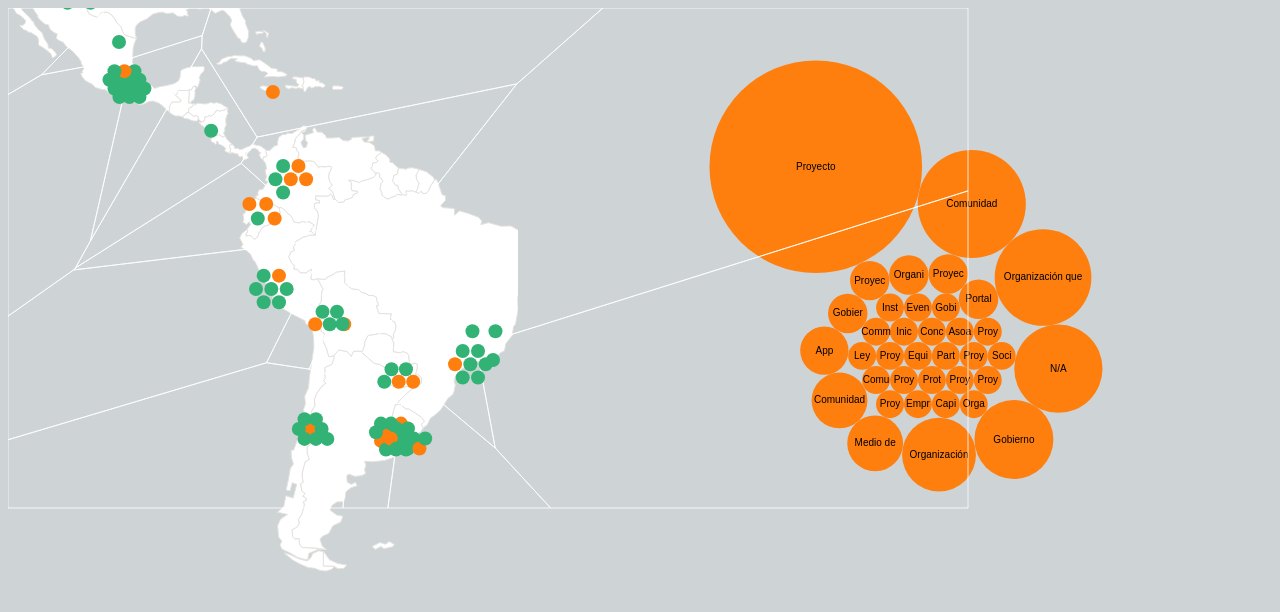
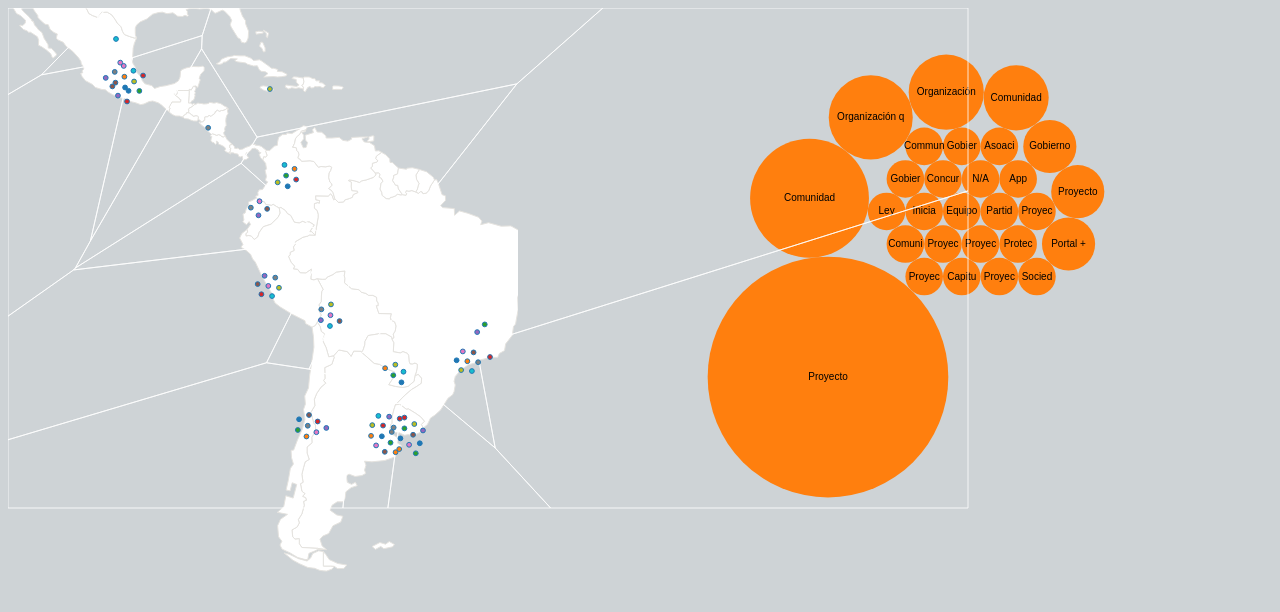
Before and after one commit to Soviet-Genosha/abrelatam-viz, a website: page public/index.html in a window 1280 px wide. Drawn offline with Linux system fonts and the light colour scheme; a web font is replaced by a local one.

Commit message:
gigante grapifco

```diff
--- a/public/index.html
+++ b/public/index.html
@@ -41,7 +41,7 @@
 
 
   <script src="/scripts/map.js"></script>
-  <script src="/scripts/map-circle-packing.js"></script>
+  <script src="/scripts/mult-foci-force-layout.js"></script>
   <script src="/scripts/relationships.js"></script>
 
   <!-- <script src="/scripts/animated-cloud.js"></script> -->
--- a/public/scripts/app.js
+++ b/public/scripts/app.js
@@ -10,10 +10,16 @@ $(document).ready(function(){
     var ready = function(error, projects, cities,us,relations){
 
 
+
+        var filterProjects = _.filter(projects, function(p) {
+            return p.Ciudad;
+        });
+
+
         window.abreLatam.map.load();
-        window.abreLatam.cloud.load(projects);
+        window.abreLatam.cloud.load(filterProjects);
         window.abreLatam.relationships.load(us, cities, relations);
-        window.abreLatam.packedCircles.load(window.abreLatam.map.map,cities,projects);
+        window.abreLatam.fociProjectsMap.load(window.abreLatam.map.map,cities,filterProjects);
 
 
     };
--- /dev/null
+++ b/public/scripts/mult-foci-force-layout.js
@@ -0,0 +1,119 @@
+window.abreLatam = window.abreLatam || {};
+
+window.abreLatam.fociProjectsMap = {
+
+
+	load: function(map,cities,projects){
+		map.addPlugin('packedCircles', function ( layer, data ) {
+		   			// hold this in a closure
+		    var self = this;
+
+		    // a class you'll add to the DOM elements
+
+
+ 			var padding = 5, // separation between same-color nodes
+            	clusterPadding = 15, // separation between different-color nodes
+            	maxRadius = 30;
+
+
+
+
+
+        var width = 960,
+	    	height = 500,
+	    	padding = 6, // separation between nodes
+	    	maxRadius = 12;
+
+		var n = 200, // total number of nodes
+		    m = 10; // number of distinct clusters
+
+		var color = d3.scale.category10()
+		    .domain(d3.range(m));
+
+
+		var nodes = projects.map(function(n,j){
+
+			var k = n.Ciudad
+			for (var i = 0; i < cities.length; i++) {
+	            		c = cities[i];
+	            		if (c.city === k){
+	            			n.geo = c;
+	            		}
+	        };
+
+
+			var xy = self.latLngToXY(n.geo.google.latitude, n.geo.google.longitude);
+
+			return{
+					radius: maxRadius/5,
+			    	color: color(j),
+			    	cx: xy[0],
+			   		cy: xy[1]
+			};
+		});
+
+
+		var force = d3.layout.force()
+		    .nodes(nodes)
+		    .size([width, height])
+		    .gravity(0)
+		    .charge(0)
+		    .on("tick", tick)
+		    .start();
+
+		var circle = layer.selectAll("circle")
+		    .data(nodes)
+		  .enter().append("circle")
+		    .attr("r", function(d) { return d.radius; })
+		    .style("fill", function(d) { return d.color; })
+		    .call(force.drag);
+
+		function tick(e) {
+		  circle
+		      .each(gravity(.2 * e.alpha))
+		      .each(collide(.5))
+		      .attr("cx", function(d) { return d.x; })
+		      .attr("cy", function(d) { return d.y; });
+		}
+
+		// Move nodes toward cluster focus.
+		function gravity(alpha) {
+		  return function(d) {
+		    d.y += (d.cy - d.y) * alpha;
+		    d.x += (d.cx - d.x) * alpha;
+		  };
+		}
+
+		// Resolve collisions between nodes.
+		function collide(alpha) {
+		  var quadtree = d3.geom.quadtree(nodes);
+		  return function(d) {
+		    var r = d.radius + maxRadius + padding,
+		        nx1 = d.x - r,
+		        nx2 = d.x + r,
+		        ny1 = d.y - r,
+		        ny2 = d.y + r;
+		    quadtree.visit(function(quad, x1, y1, x2, y2) {
+		      if (quad.point && (quad.point !== d)) {
+		        var x = d.x - quad.point.x,
+		            y = d.y - quad.point.y,
+		            l = Math.sqrt(x * x + y * y),
+		            r = d.radius + quad.point.radius + (d.color !== quad.point.color) * padding;
+		        if (l < r) {
+		          l = (l - r) / l * alpha;
+		          d.x -= x *= l;
+		          d.y -= y *= l;
+		          quad.point.x += x;
+		          quad.point.y += y;
+		        }
+		      }
+		      return x1 > nx2 || x2 < nx1 || y1 > ny2 || y2 < ny1;
+		    });
+		  };
+		}
+
+		});
+
+		map.packedCircles( projects );
+	},
+};
```
